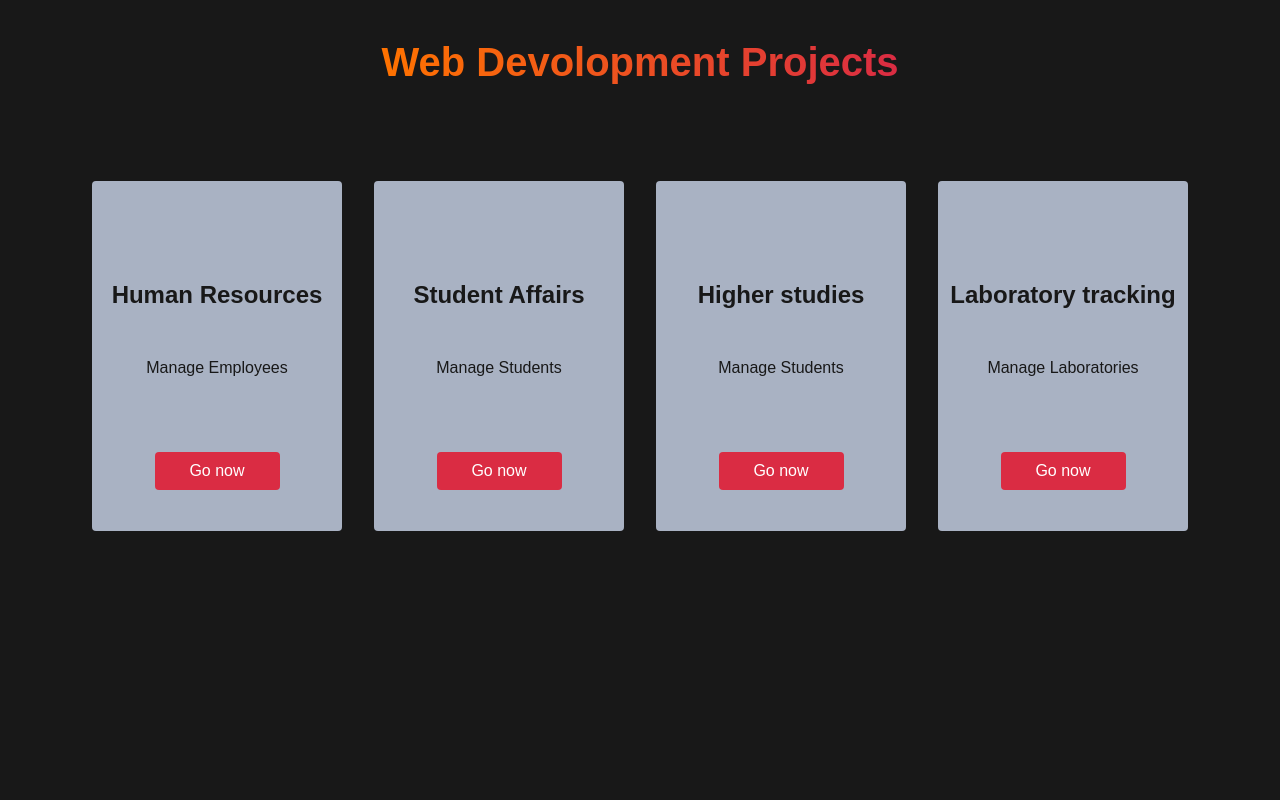
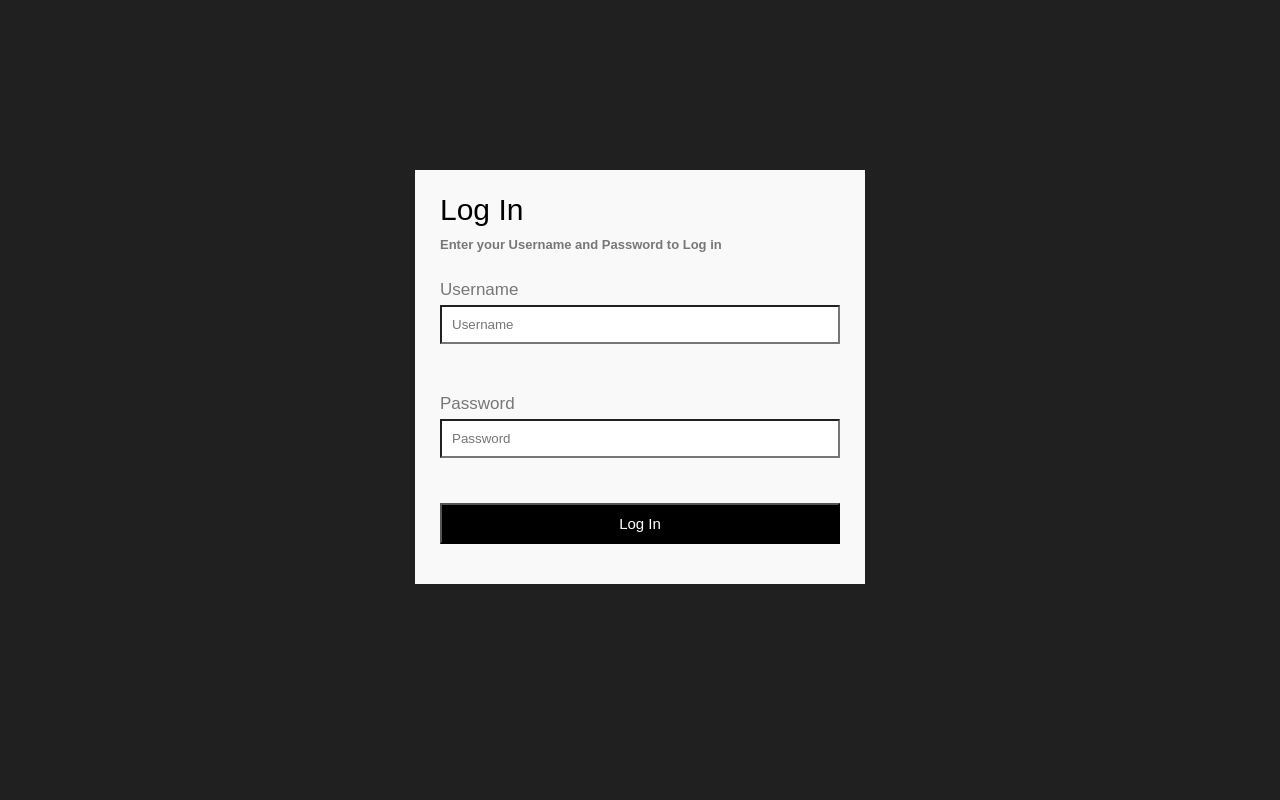
Before and after one commit to Zeeka32/Student-Affairs-Project, a Django app: page / in a window 1280 px wide. Run offline with Django 4.2, Linux system fonts and the light colour scheme; some libraries are stand-ins or nearby versions.

Commit message:
added a login page

```diff
--- a/templates/base.html
+++ b/templates/base.html
@@ -35,7 +35,7 @@
             </ul>
         </div>
     </nav>
-
+</body>
     {%block content%}
     {%endblock content%}
 
--- a/templates/pages/homepage.html
+++ b/templates/pages/homepage.html
@@ -1,44 +1,44 @@
+{% comment %} {% extends 'base.html' %} {% endcomment %}
 {% load static %}
-<!DOCTYPE html>
-<html lang="en">
 
-<head>
-    <meta charset="UTF-8">
-    <meta http-equiv="X-UA-Compatible" content="IE=edge">
-    <meta name="viewport" content="width=device-width, initial-scale=1.0">
-    <link rel="stylesheet" href="{%static 'css/homepage.css'%}?rand=23423423">
-    <title>home page</title>
-</head>
+{% block css %}
+    <link rel="stylesheet" href="{%static 'css/style1.css'%}?rand=23423423">
+    <link rel="stylesheet" href="{%static 'css/addform.css'%}?rand=23423423">
+{% endblock css %}
 
+{%block js%}
+    <script src="{%static 'js/addForm.js'%}"></script>
+    <script src="https://kit.fontawesome.com/44a9a12877.js" crossorigin="anonymous"></script>
+{%endblock js%}
+
+{%block content%}
 <body>
-    <div class="services">
-        <h1>Web Devolopment Projects</h1>
-        <div class="services__container">
-            <div class="services__card">
-                <h2>Human Resources </h2>
-                <p>Manage Employees</p>
-                <button>Go now</button>
-            </div>
-            <div class="services__card">
-                <h2>Student Affairs</h2>
-                <p>Manage Students</p>
-                <a href="{% url 'about' %}" class="button">Go now</a>
-
-
-            </div>
-            <div class="services__card">
-                <h2>Higher studies</h2>
-                <p>Manage Students</p>
-                <button>Go now</button>
-            </div>
-            <div class="services__card">
-                <h2> Laboratory tracking </h2>
-                <p>Manage Laboratories</p>
-                <button> Go now</button>
-            </div>
-        </div>
+    <br><br><br><br>
+    <div class="container">
+        <form id="add_stud" method="POST" action="{% url 'about' %}">
+            {% csrf_token %}
+            <h3>Log In</h3>
+            <h4>Enter your Username and Password to Log in</h4>
+            <fieldset>
+                Username
+                <input type="text" name="name" placeholder="Username" id="name">
+                <i class="fa-solid fa-circle-exclamation"></i>
+                <i class="fa-solid fa-circle-check"></i>
+                <div class="error"></div>
+            </fieldset>
+            <br>
+            <fieldset>
+                Password
+                <input type="text" placeholder="Password" id="ID" name="id">
+                <i class="fa-solid fa-circle-check"></i>
+                <i class="fa-solid fa-circle-exclamation"></i>
+                <div class="error"></div>
+            </fieldset>
+            <br>
+            <fieldset>
+                <button name="submit" type="submit" id="Student-submit" data-submit="...Sending">Log In</button>
+            </fieldset>
+        </form>
     </div>
-
 </body>
-
-</html>
+{%endblock content%}
--- a/templates/pages/index.html
+++ b/templates/pages/index.html
@@ -58,7 +58,7 @@
                 </table>
                 <div class="container">
                     <form id="returnhome" action="{% url 'home' %}" method="GET">
-                        <button id="return">Return to the main home page</button>
+                        <button id="return">Log Out</button>
                     </form>
                 </div>
             </div>
```
Also changed, not shown: db.sqlite3.
